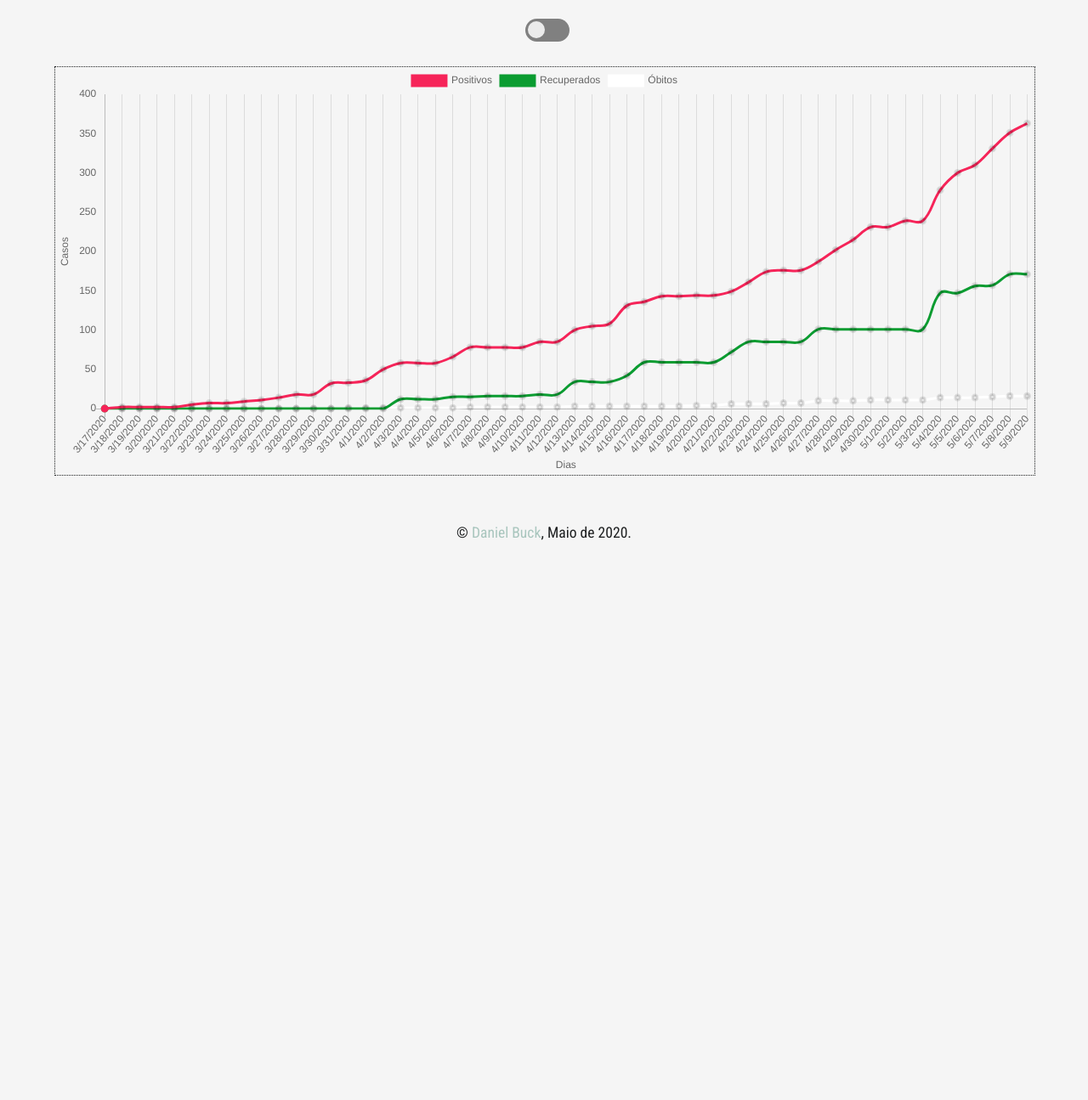
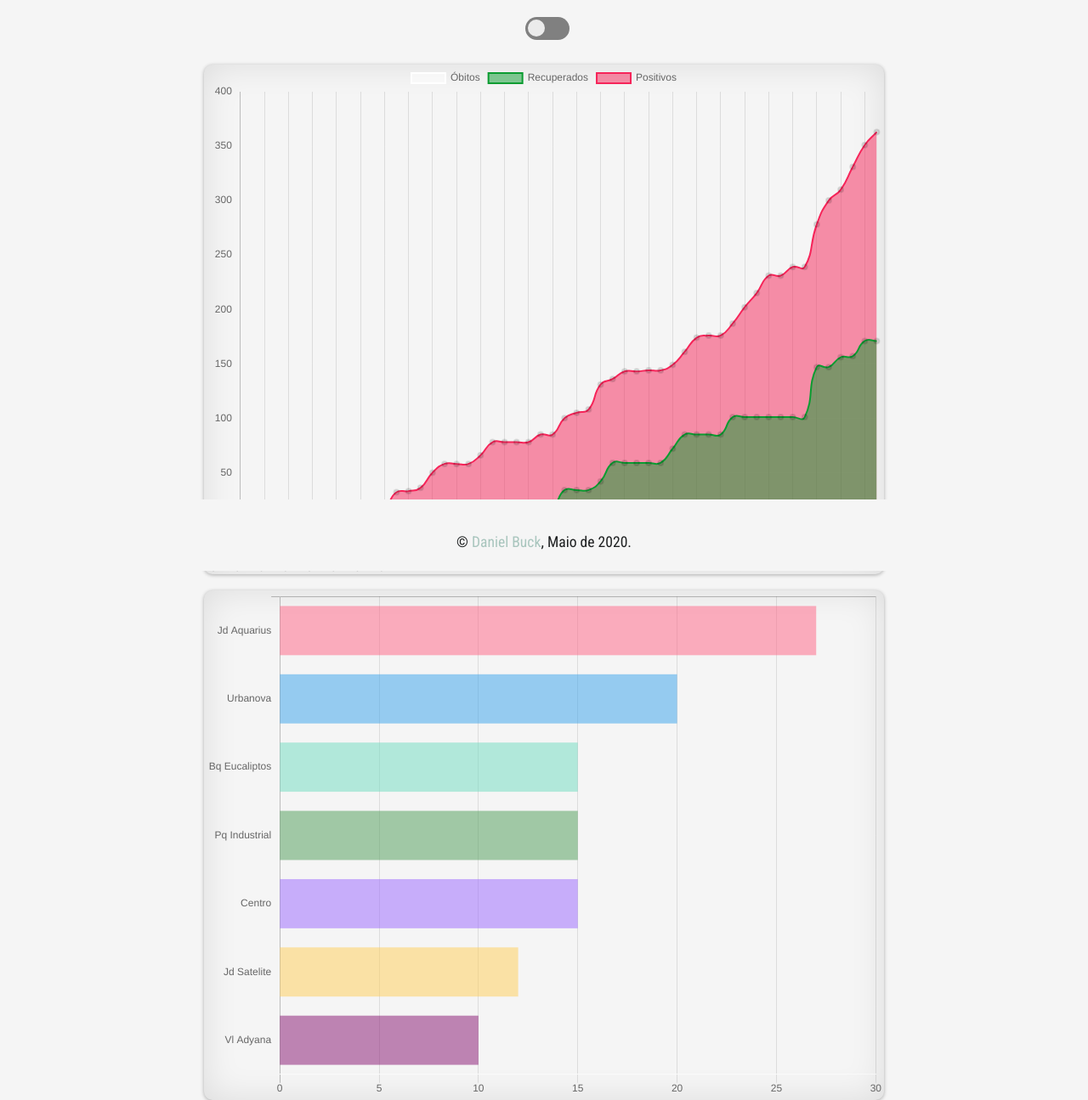
Before and after one commit to danbuck84/covid19-sjc, a website: page public/index.html in a window 1280 px wide. Shown: the part 128-1423 px from the top of the page at 85% size. Before the commit the page ends 800 px from the top, so only its background shows below. Drawn offline with nearby package versions, Linux system fonts and the light colour scheme.

Commit message:
adding new graph (distr.) and implementing things

```diff
--- /dev/null
+++ b/public/byDistrict.js
@@ -0,0 +1,92 @@
+byDistrict();
+
+function byDistrict() {
+    const ctx = document.getElementById('by-district').getContext('2d');
+    const options = {
+        scales: {
+            xAxes: [{
+                display: true,
+                gridLines: {
+                    display: true,
+                    color: ['rgba(255, 255, 255, 0.5)'],
+                },
+                ticks: {
+                    beginAtZero: true,
+                },
+            }],
+            yAxes: [{
+                display: true,
+                gridLines: {
+                    display: true,
+                    color: "rgba(255, 255, 255, 0.05)",
+                }
+            }],
+        },
+        legend: {
+            display: false,
+            position: 'bottom',
+            align: 'end',
+            fullWidth: false,
+        },
+        responsive: true,
+        maintainAspectRatio: false,
+        tooltips: {
+            mode: 'index',
+            intersect: false,
+        },
+        hover: {
+            mode: 'average',
+            intersect: false
+        },
+    };
+    const graph = {
+        labels: [
+            // 'Demais Bairros',
+            'Jd Aquarius',
+            'Urbanova',
+            'Bq Eucaliptos',
+            'Pq Industrial',
+            'Centro',
+            'Jd Satelite',
+            'Vl Adyana',
+        ],
+        datasets: [
+            {
+                data: [
+                    // '249'
+                    '27',
+                    '20',
+                    '15',
+                    '15',
+                    '15',
+                    '12',
+                    '10',
+                ],
+                backgroundColor: [
+                    // 'rgba(233, 151, 115, 0.5)',
+                    'rgba(255, 99, 132, 0.5)',
+                    'rgba(54, 162, 235, 0.5)',
+                    'rgba(110, 220, 191, 0.5)',
+                    'rgba(77, 155, 86, 0.5)',
+                    'rgba(153, 102, 255, 0.5)',
+                    'rgba(255, 206, 86, 0.5)',
+                    'rgba(133, 19, 112, 0.5)',
+                ],
+                borderColor: [
+                    // 'rgba(233, 151, 115, 1)',
+                    'rgba(255, 99, 132, 1)',
+                    'rgba(54, 162, 235, 1)',
+                    'rgba(110, 220, 191, 1)',
+                    'rgba(77, 155, 86, 1)',
+                    'rgba(153, 102, 255, 1)',
+                    'rgba(255, 206, 86, 1)',
+                    'rgba(133, 19, 112, 1)',
+                ],
+            }]
+        };
+        const myChart = new Chart(ctx, {
+        options: options,
+        type: 'horizontalBar',
+        data: graph,
+    });
+}
--- a/public/chartIt.js
+++ /dev/null
@@ -1,209 +0,0 @@
-chartItLight();
-
-async function chartItLight() {
-    const data = await getData();
-    const ctx = document.getElementById('covid-sjc').getContext('2d');
-    const options = {
-        responsive: true,
-        maintainAspectRatio: false,
-        tooltips: {
-            mode: 'index',
-            intersect: false
-        },
-        hover: {
-            mode: 'nearest',
-            intersect: false
-        },
-        scales: {
-            yAxes: [{
-                display: true,
-                gridLines: {
-                    display: true,
-                    color: "rgba(46, 49, 49, 0.1)"
-                },
-                scaleLabel: {
-                    display: true,
-                    labelString: 'Casos'
-                },
-                stacked: false
-            }],
-            xAxes: [{
-                display: true,
-                gridLines: {
-                    display: true,
-                    color: ['rgba(46, 49, 49, 1)']
-                },
-                scaleLabel: {
-                    display: true,
-                    labelString: 'Dias'
-                },
-            }]
-        }
-    };
-    const graph = {
-        labels: data.xs,
-            datasets: [
-            {
-                label: 'Positivos',
-                data: data.yKnown,
-                backgroundColor: ['rgba(246, 36, 89, 1)'],
-                borderColor: ['rgba(246, 36, 89, 1)'],
-                borderWidth: 3,
-                fill: false
-            },
-            {
-                label: 'Recuperados',
-                data: data.yRecovered,
-                backgroundColor: ['rgba(11, 156, 49, 1)'],
-                borderColor: ['rgba(11, 156, 49, 1)'],
-                borderWidth: 3,
-                fill: false
-            },
-            {
-                label: 'Óbitos',
-                data: data.yDown,
-                backgroundColor: ['rgba(46, 49, 49, 1)'],
-                borderColor: ['rgba(46, 49, 49, 1)'],
-                borderWidth: 3,
-                fill: false
-            }]
-    };
-    const myChart = new Chart(ctx, {
-        options: options,
-        type: 'line',
-        data: graph,
-    });
-}
-
-async function getData() {
-    const xs = [];
-    const yKnown = [];
-    const yRecovered = [];
-    const yDown = [];
-
-    const response = await fetch('data.csv');
-    const data = await response.text();
-
-    const table = data.split('\n').slice(1);
-    table.forEach(row => {
-        const columns = row.split(',');
-        const days = columns[0];
-        const knownCases = columns[9];
-        const recoveredCases = columns[17];
-        const downCases = columns[16];
-
-        xs.push(days);
-        yKnown.push(knownCases);
-        yRecovered.push(recoveredCases);
-        yDown.push(downCases);
-    });
-
-    return { xs, yKnown, yRecovered, yDown };
-}
-
-
-chartItDark();
-
-async function chartItDark() {
-    const data = await getData();
-    const ctx = document.getElementById('covid-sjc').getContext('2d');
-    const options = {
-        responsive: true,
-        maintainAspectRatio: false,
-        tooltips: {
-            mode: 'index',
-            intersect: false
-        },
-        hover: {
-            mode: 'nearest',
-            intersect: false
-        },
-        scales: {
-            yAxes: [{
-                display: true,
-                gridLines: {
-                    display: true,
-                    color: "rgba(255, 255, 255, 0.05)"
-                },
-                scaleLabel: {
-                    display: true,
-                    labelString: 'Casos'
-                },
-                stacked: false
-            }],
-            xAxes: [{
-                display: true,
-                gridLines: {
-                    display: true,
-                    color: ['rgba(255, 255, 255, 0.5)']
-                },
-                scaleLabel: {
-                    display: true,
-                    labelString: 'Dias'
-                },
-            }]
-        }
-    };
-    const graph = {
-        labels: data.xs,
-        datasets: [
-            {
-                label: 'Positivos',
-                data: data.yKnown,
-                backgroundColor: ['rgba(246, 36, 89, 1)'],
-                borderColor: ['rgba(246, 36, 89, 1)'],
-                borderWidth: 3,
-                fill: false
-            },
-            {
-                label: 'Recuperados',
-                data: data.yRecovered,
-                backgroundColor: ['rgba(11, 156, 49, 1)'],
-                borderColor: ['rgba(11, 156, 49, 1)'],
-                borderWidth: 3,
-                fill: false
-            },
-            {
-                label: 'Óbitos',
-                data: data.yDown,
-                backgroundColor: ['rgba(255, 255, 255, 1)'],
-                borderColor: ['rgba(255, 255, 255, 1)'],
-                borderWidth: 3,
-                fill: false
-            }]
-        };
-        const myChart = new Chart(ctx, {
-            options: options,
-            type: 'line',
-            data: graph,
-        });
-    }
-
-    async function getData() {
-        const xs = [];
-        const yKnown = [];
-        const yRecovered = [];
-        const yDown = [];
-
-        const response = await fetch('data.csv');
-        const data = await response.text();
-
-        const table = data.split('\n').slice(1);
-        table.forEach(row => {
-            const columns = row.split(',');
-            const days = columns[0];
-            const knownCases = columns[9];
-            const recoveredCases = columns[17];
-            const downCases = columns[16];
-
-            xs.push(days);
-            yKnown.push(knownCases);
-            yRecovered.push(recoveredCases);
-            yDown.push(downCases);
-        });
-
-        return { xs, yKnown, yRecovered, yDown };
-    }
-
-// export function chartItLight();
-// export function chartItDark();
--- a/public/index.html
+++ b/public/index.html
@@ -6,7 +6,6 @@
         <link rel="stylesheet" href="style.css">
         <title>Covid-19 em São José dos Campos</title>
         <script src="https://cdn.jsdelivr.net/npm/chart.js@2.8.0/dist/Chart.min.js"></script>
-        <!-- <script src="https://cdnjs.cloudflare.com/ajax/libs/d3/5.7.0/d3.min.js"></script> -->
     </head>
     <body>
         <div class="container">
@@ -25,16 +24,63 @@
             </div>
             <br>
 
-            <div class="chart-container" style="position: relative; height: 60vh; width: 90vw;">
-                <canvas id="covid-sjc"></canvas>
+            <div class="chart-container">
+                <canvas id="total-cases"></canvas>
+                <br>
+                <canvas id="by-district"></canvas>
             </div>
+            <!-- <div class="district-table">
+                <table style="width: 100%;">
+                    <tr>
+                        <td>Jd Aquarius</td>
+                        <td>27</td>
+                        <td>24%</td>
+                    </tr>
+                    <tr>
+                        <td>Urbanova</td>
+                        <td>20</td>
+                        <td>18%</td>
+                    </tr>
+                    <tr>
+                        <td>Bq Eucaliptos</td>
+                        <td>15</td>
+                        <td>13%</td>
+                    </tr>
+                    <tr>
+                        <td>Pq Industrial</td>
+                        <td>15</td>
+                        <td>13%</td>
+                    </tr>
+                    <tr>
+                        <td>Centro</td>
+                        <td>15</td>
+                        <td>13%</td>
+                    </tr>
+                    <tr>
+                        <td>Jd Satelite</td>
+                        <td>12</td>
+                        <td>11%</td>
+                    </tr>
+                    <tr>
+                        <td>Vl Adyana</td>
+                        <td>10</td>
+                        <td>09%</td>
+                    </tr>
+                    <tr>
+                        <td>Demais Bairros</td>
+                        <td>249</td>
+                        <td>69%</td>
+                    </tr>
+                </table>
+            </div> -->
 
-            <script src="chartIt.js"></script>
-            <script src="scripts.js"></script>
+            <script src="totalCases.js"></script>
+            <script src="byDistrict.js"></script>
+            <script src="theme.js"></script>
         </div>
     </body>
     <br>
-    <footer>
+    <footer class="footer">
         <p>&copy; <a href="http://danbuck84.github.io/" target="_blank">Daniel Buck</a>, Maio de 2020.</p>
     </footer>
     </html>
--- a/public/scripts.js
+++ /dev/null
@@ -1,36 +0,0 @@
-const html = document.querySelector("html");
-const checkbox = document.querySelector("input[name=theme]");
-// import chartItLight from 'chartIt.js';
-// import chartItDark from 'chartIt.js';
-
-const getStyle = (element, style) =>
-    window
-        .getComputedStyle(element)
-        .getPropertyValue(style)
-
-const initialColors = {
-    bg: getStyle(html, "--bg"),
-    bgPanel: getStyle(html, "--bg-panel"),
-    coloHeadings: getStyle(html, "--color-headings"),
-    colorText: getStyle(html, "--color-text"),
-}
-
-const darkMode = {
-    bg: "#1D1F20",
-    bgPanel: "#434343",
-    coloHeadings: "#B5B5B5",
-    colorText: "#B5B5B5",
-}
-
-const transformKey = key =>
-    "--" + key.replace(/([A-Z])/, "-$1").toLowerCase()
-
-const changeColors = (colors) => {
-    Object.keys(colors).map(key =>
-        html.style.setProperty(transformKey(key), colors[key])
-    )
-}
-
-checkbox.addEventListener("change", ({target}) => {
-    target.checked ? changeColors(darkMode) : changeColors(initialColors)
-})
--- a/public/style.css
+++ b/public/style.css
@@ -13,10 +13,13 @@ html {
     --bg-panel: #EBEBEB;
     --color-headings: #4287f5;
     --color-text: #1D1F20;
+    --transition-delay: 0.5s;
 }
 
 body {
     background-color: var(--bg);
+    margin-bottom: 700px;
+    transition: var(--transition-delay);
 }
 
 .container {
@@ -28,6 +31,7 @@ body {
     "title switch"
     "content content"
     ;
+    transition: var(--transition-delay);
 }
 
 .chart-container {
@@ -35,21 +39,26 @@ body {
     margin: auto;
     height: 80vh;
     width: 80vw;
+    max-height: 600px;
+    max-width: 800px;
 }
 
 h1 {
     margin: 15px;
     color: var(--color-headings);
+    transition: var(--transition-delay);
 }
 
 h4 {
     margin: 15px;
     color: var(--color-text);
+    transition: var(--transition-delay);
 }
 
 h6 {
     margin: 15px;
     color: var(--color-text);
+    transition: var(--transition-delay);
 }
 
 p {
@@ -58,6 +67,7 @@ p {
     font-size: 1.1em;
     line-height: 1.8em;
     margin-top: 2em;
+    transition: var(--transition-delay);
 }
 
 a {
@@ -75,11 +85,33 @@ a:hover {
 
 a:visited {
     color: var(--color-headings);
+    transition: var(--transition-delay);
 }
 
 canvas {
-    /* border: 1px dotted whitesmoke */
-    border: 1px dotted var(--color-text);
+    border-radius: 10px;
+    display: flexbox;
+    transition: var(--transition-delay);
+    position: static;
+    -webkit-box-shadow:0 1px 4px rgba(0, 0, 0, 0.3), 0 0 40px rgba(0, 0, 0, 0.1) inset;
+       -moz-box-shadow:0 1px 4px rgba(0, 0, 0, 0.3), 0 0 40px rgba(0, 0, 0, 0.1) inset;
+            box-shadow:0 1px 4px rgba(0, 0, 0, 0.3), 0 0 40px rgba(0, 0, 0, 0.1) inset;
+}
+
+canvas:before, canvas:after
+{
+    content:"";
+    position:absolute;
+    z-index:-1;
+    -webkit-box-shadow:0 0 20px rgba(0,0,0,0.8);
+    -moz-box-shadow:0 0 20px rgba(0,0,0,0.8);
+    box-shadow:0 0 20px rgba(0,0,0,0.8);
+    top:0;
+    bottom:0;
+    left:10px;
+    right:10px;
+    -moz-border-radius:100px / 10px;
+    border-radius:100px / 10px;
 }
 
 .toggle {
@@ -114,7 +146,7 @@ label::after {
     height: 20px;
     background-color: #EBEBEB;
     border-radius: 90px;
-    transition: 0.3s;
+    transition: var(--transition-delay);
 }
 
 input:checked + label {
@@ -129,3 +161,24 @@ input:checked + label::after {
 label:active:after {
     width: 45px;
 }
+
+/* .district-table {
+    color: var(--color-text);
+    position: center;
+    margin: auto;
+    height: 80vh;
+    width: 80vw;
+    max-height: 600px;
+    max-width: 800px;
+    transition: 0.3s;
+} */
+
+.footer {
+    position: fixed;
+    left: 0px;
+    bottom: 0px;
+    width: 100%;
+    background-color:var(--bg);
+    text-align: center;
+    transition: var(--transition-delay);
+}
--- /dev/null
+++ b/public/theme.js
@@ -0,0 +1,34 @@
+const html = document.querySelector('html');
+const checkbox = document.querySelector('input[name=theme]');
+
+const getStyle = (element, style) =>
+    window
+        .getComputedStyle(element)
+        .getPropertyValue(style)
+
+const lightMode = {
+    bg: getStyle(html, '--bg'),
+    bgPanel: getStyle(html, '--bg-panel'),
+    coloHeadings: getStyle(html, '--color-headings'),
+    colorText: getStyle(html, '--color-text'),
+}
+
+const darkMode = {
+    bg: '#1D1F20',
+    bgPanel: '#434343',
+    coloHeadings: '#B5B5B5',
+    colorText: '#B5B5B5',
+}
+
+const transformKey = key =>
+    '--' + key.replace(/([A-Z])/, '-$1').toLowerCase()
+
+const changeColors = (colors) => {
+    Object.keys(colors).map(key =>
+        html.style.setProperty(transformKey(key), colors[key])
+    )
+}
+
+checkbox.addEventListener('change', ({target}) => {
+    target.checked ? changeColors(darkMode) : changeColors(lightMode)
+})
--- /dev/null
+++ b/public/totalCases.js
@@ -0,0 +1,97 @@
+totalCases();
+
+async function totalCases() {
+    const data = await getData();
+    const ctx = document.getElementById('total-cases').getContext('2d');
+    const options = {
+        responsive: true,
+        maintainAspectRatio: false,
+        tooltips: {
+            mode: 'index',
+            intersect: false
+        },
+        hover: {
+            mode: 'average',
+            intersect: false
+        },
+        scales: {
+            yAxes: [{
+                display: true,
+                gridLines: {
+                    display: true,
+                    color: "rgba(255, 255, 255, 0.05)"
+                },
+                stacked: false
+            }],
+            xAxes: [{
+                display: true,
+                gridLines: {
+                    display: true,
+                    color: ['rgba(255, 255, 255, 0.5)']
+                },
+            }]
+        }
+    };
+    const graph = {
+        labels: data.xs,
+        datasets: [
+            {
+                label: 'Óbitos',
+                data: data.yDown,
+                backgroundColor: ['rgba(255, 255, 255, 0.5)'],
+                borderColor: ['rgba(255, 255, 255, 1)'],
+                borderWidth: 2,
+                lineTension: 0.5,
+                fill: true
+            },
+            {
+                label: 'Recuperados',
+                data: data.yRecovered,
+                backgroundColor: ['rgba(11, 156, 49, 0.5)'],
+                borderColor: ['rgba(11, 156, 49, 1)'],
+                borderWidth: 2,
+                lineTension: 0.5,
+                fill: true
+            },
+            {
+                label: 'Positivos',
+                data: data.yKnown,
+                backgroundColor: ['rgba(246, 36, 89, 0.5)'],
+                borderColor: ['rgba(246, 36, 89, 1)'],
+                borderWidth: 2,
+                lineTension: 0.5,
+                fill: true
+            }]
+        };
+        const myChart = new Chart(ctx, {
+            options: options,
+            type: 'line',
+            data: graph,
+        });
+    }
+
+    async function getData() {
+        const xs = [];
+        const yKnown = [];
+        const yRecovered = [];
+        const yDown = [];
+
+        const response = await fetch('data.csv');
+        const data = await response.text();
+
+        const table = data.split('\n').slice(1);
+        table.forEach(row => {
+            const columns = row.split(',');
+            const days = columns[0];
+            const knownCases = columns[9];
+            const recoveredCases = columns[17];
+            const downCases = columns[16];
+
+            xs.push(days);
+            yKnown.push(knownCases);
+            yRecovered.push(recoveredCases);
+            yDown.push(downCases);
+        });
+
+        return { xs, yKnown, yRecovered, yDown };
+    }
```
